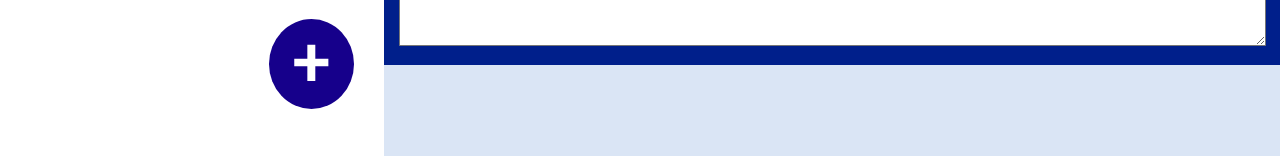
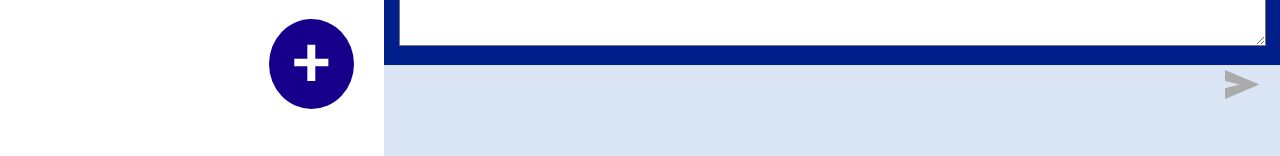
Before and after one commit to kalanig23/Pocket-Notes, a React (Vite) app: page / in a window 1280 px wide. Shown: the part 641-797 px from the top of the page. Built offline with nearby package versions, Linux system fonts and the light colour scheme.

Commit message:
fixing note issue

```diff
--- a/src/component/rightPart/rightPart.jsx
+++ b/src/component/rightPart/rightPart.jsx
@@ -1,6 +1,7 @@
 import React, { useEffect, useState } from 'react';
 import RightFrontNote from '../../assets/frontnote.svg';
 import styles from './rightPart.module.css';
+import arraowLeft from '../../assets/arrowsubmit.svg';
 
 const note = [{
     message:'Another productive way to use this tool to begin a daily writing routine. One way is to generate a random paragraph with the intention to try to rewrite it while still keeping the original meaning. The purpose here is to just get the writing started so that when the writer goes onto their days writing projects, words are already flowing from their fingers.',
@@ -12,7 +13,7 @@ const note = [{
     time:'10:10 AM'
 }]
 
-const RightPart = ({selectedGroupValue}) => {
+const RightPart = ({selectedGroupValue, handleChangeNoteText, noteMessage, submitNoteMessage, selectedItemid}) => {
     const [groupListValue, setGroupListValue] = useState([]);
 
     useEffect(()=>{
@@ -111,7 +112,9 @@ const RightPart = ({selectedGroupValue}) => {
                     </div>
                 </div>
                 <div className={styles.notetextAreaMessageContainer}>
-                    <textarea type='text'></textarea>
+                    <textarea className={styles.noteMessageTextArea} type='text' onChange={(e)=>handleChangeNoteText(e)} value={noteMessage}>
+                    </textarea>
+                    <img src={arraowLeft} alt='submitBtn' className={styles.submitArrow} onClick={()=>submitNoteMessage(noteMessage)}/>
                 </div>
             </>
         }
--- a/src/component/rightPart/rightPart.module.css
+++ b/src/component/rightPart/rightPart.module.css
@@ -76,3 +76,14 @@
     content:" • ";
     margin-left: 15px;
 }
+
+.noteMessageTextArea {
+    position: relative;
+}
+
+.submitArrow {
+    position: absolute;
+    bottom: 60px;
+    left: 1225px;
+    cursor: pointer;
+}
--- a/src/pages/mainPage.jsx
+++ b/src/pages/mainPage.jsx
@@ -12,6 +12,7 @@ const MainPage = () => {
     const [groupListValue, setGroupListValue] = useState([]);
     const [selectedGroupValue, setSelectedGroupValue] = useState({});
     const [selectedItemid, setselectedItemid] = useState();
+    const [noteMessage, setNoteMessage] = useState('');
 
     useEffect(()=>{
         const groupItems = JSON.parse(localStorage.getItem('data'));
@@ -54,6 +55,14 @@ const MainPage = () => {
         setselectedItemid(itemId);
     }
 
+    const handleChangeNoteText = (e) => {
+        setNoteMessage(e.target.value);
+    }
+
+    const submitNoteMessage = (noteMessage) => {
+        setNoteMessage('');
+    }
+
     return (
         <>
             <div className={styles.mainPages}>
@@ -68,6 +77,10 @@ const MainPage = () => {
                 <div className={styles.rightPart}>
                     <RightPart
                         selectedGroupValue={selectedGroupValue}
+                        handleChangeNoteText={handleChangeNoteText}
+                        noteMessage={noteMessage}
+                        submitNoteMessage={submitNoteMessage}
+                        selectedItemid={selectedItemid}
                     />
                 </div>
             </div>
```
Also changed, not shown: src/assets/arrowsubmit.svg (added).
